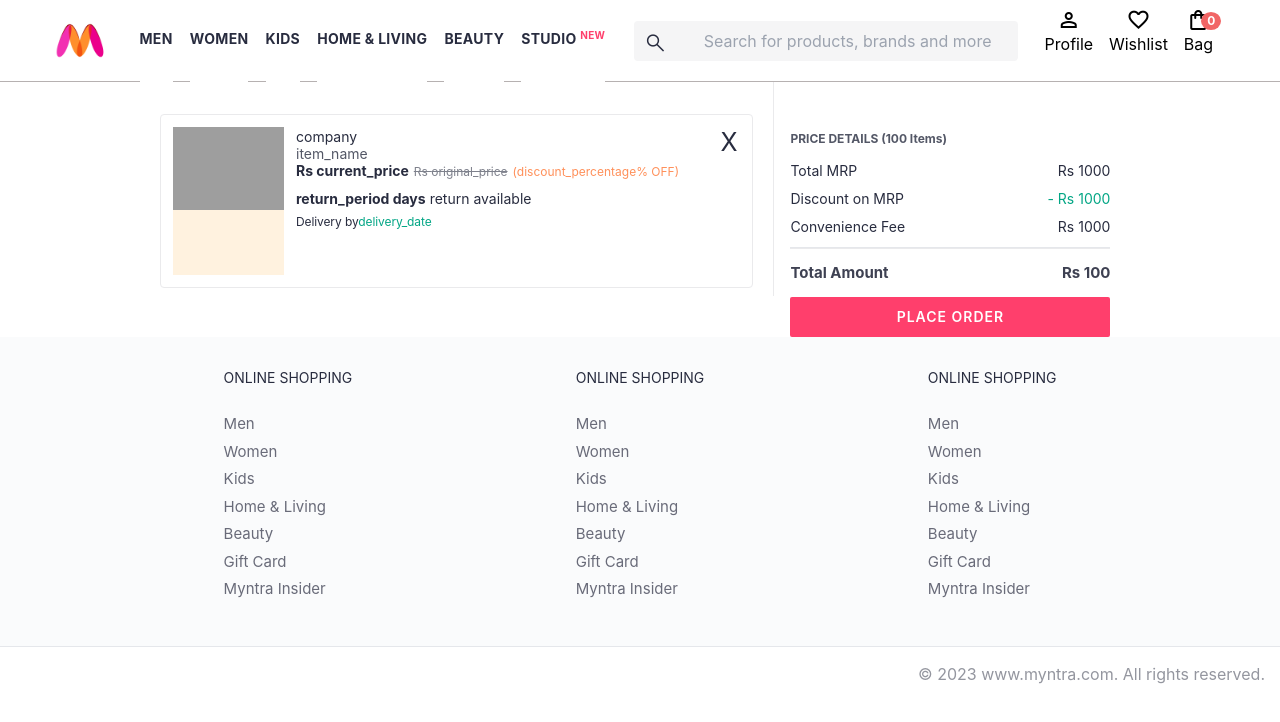
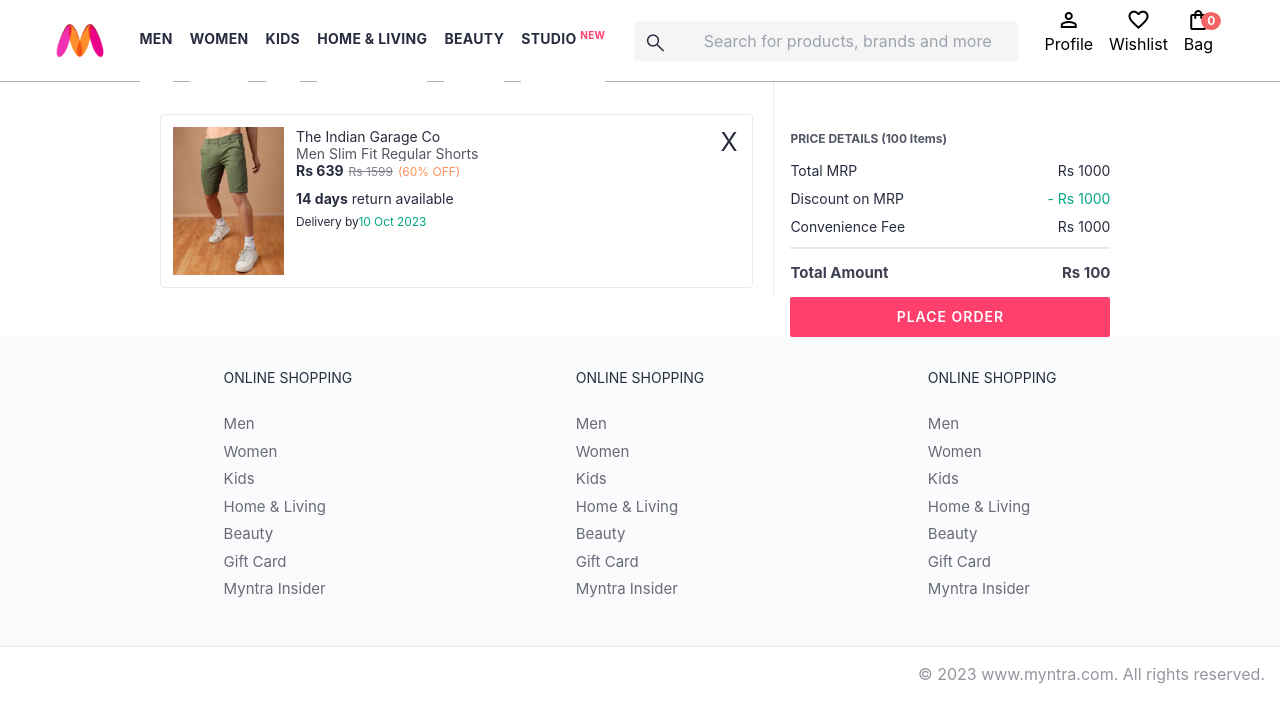
Before and after one commit to rahulkumarpahwa/myntra-react-project-front, a React (Vite) app: page /bag in a window 1280 px wide. Shown: the top 722 px of the page. Built offline with nearby package versions, Linux system fonts and the light colour scheme; grey boxes are pictures that could not be loaded.

Commit message:
created bag items, bag summary from bag component

```diff
--- a/src/components/Bag.jsx
+++ b/src/components/Bag.jsx
@@ -1,61 +1,25 @@
+import BagItems from "./BagItems.jsx";
+import BagSummary from "./BagSummary.jsx";
+
 const Bag = () => {
   return (
     <div className="bag-page">
-      <div className="bag-items-container">
-        <div className="bag-item-container">
-          <div className="item-left-part">
-            <img className="bag-item-img" src="../${image}" />
-          </div>
-          <div className="item-right-part">
-            <div className="company">{"company"}</div>
-            <div className="item-name">{"item_name"}</div>
-            <div className="price-container">
-              <span className="current-price">Rs {"current_price"}</span>
-              <span className="original-price">Rs {"original_price"}</span>
-              <span className="discount-percentage">
-                ({"discount_percentage"}% OFF)
-              </span>
-            </div>
-            <div className="return-period">
-              <span className="return-period-days">{"return_period"} days</span>{" "}
-              return available
-            </div>
-            <div className="delivery-details">
-              Delivery by
-              <span className="delivery-details-days">{"delivery_date"}</span>
-            </div>
-          </div>
-
-          <div className="remove-from-cart">X</div>
-        </div>
-      </div>
-      <div className="bag-summary">
-        <div className="bag-details-container">
-          <div className="price-header">PRICE DETAILS ({100} Items) </div>
-          <div className="price-item">
-            <span className="price-item-tag">Total MRP</span>
-            <span className="price-item-value">Rs {1000}</span>
-          </div>
-          <div className="price-item">
-            <span className="price-item-tag">Discount on MRP</span>
-            <span className="price-item-value priceDetail-base-discount">
-              - Rs {1000}
-            </span>
-          </div>
-          <div className="price-item">
-            <span className="price-item-tag">Convenience Fee</span>
-            <span className="price-item-value">Rs {1000}</span>
-          </div>
-          <hr />
-          <div className="price-footer">
-            <span className="price-item-tag">Total Amount</span>
-            <span className="price-item-value">Rs {100}</span>
-          </div>
-        </div>
-        <button className="btn-place-order">
-          <div className="css-xjhrni">PLACE ORDER</div>
-        </button>
-      </div>
+      <BagItems item={{
+      "id": "007",
+      "image": "images/7.jpg",
+      "company": "The Indian Garage Co",
+      "item_name": "Men Slim Fit Regular Shorts",
+      "original_price": 1599,
+      "current_price": 639,
+      "discount_percentage": 60,
+      "return_period": 14,
+      "delivery_date": "10 Oct 2023",
+      "rating": {
+        "stars": 4.2,
+        "count": 388
+      }
+    }} />
+      <BagSummary />
     </div>
   );
 };
--- /dev/null
+++ b/src/components/BagItems.jsx
@@ -0,0 +1,34 @@
+const bagItems = ({item}) => {
+  return (
+    <div className="bag-items-container">
+      <div className="bag-item-container">
+        <div className="item-left-part">
+          <img className="bag-item-img" src={item.image} />
+        </div>
+        <div className="item-right-part">
+          <div className="company">{item.company}</div>
+          <div className="item-name">{item.item_name}</div>
+          <div className="price-container">
+            <span className="current-price">Rs {item.current_price}</span>
+            <span className="original-price">Rs {item.original_price}</span>
+            <span className="discount-percentage">
+              ({item.discount_percentage}% OFF)
+            </span>
+          </div>
+          <div className="return-period">
+            <span className="return-period-days">{item.return_period} days</span>{" "}
+            return available
+          </div>
+          <div className="delivery-details">
+            Delivery by
+            <span className="delivery-details-days">{item.delivery_date}</span>
+          </div>
+        </div>
+
+        <div className="remove-from-cart" onClick={()=>{console.log("item removed from cart")}}>X</div>
+      </div>
+    </div>
+  );
+};
+
+export default bagItems;
--- /dev/null
+++ b/src/components/BagSummary.jsx
@@ -0,0 +1,32 @@
+const bagSummary = () => {
+  return (
+    <div className="bag-summary">
+      <div className="bag-details-container">
+        <div className="price-header">PRICE DETAILS ({100} Items) </div>
+        <div className="price-item">
+          <span className="price-item-tag">Total MRP</span>
+          <span className="price-item-value">Rs {1000}</span>
+        </div>
+        <div className="price-item">
+          <span className="price-item-tag">Discount on MRP</span>
+          <span className="price-item-value priceDetail-base-discount">
+            - Rs {1000}
+          </span>
+        </div>
+        <div className="price-item">
+          <span className="price-item-tag">Convenience Fee</span>
+          <span className="price-item-value">Rs {1000}</span>
+        </div>
+        <hr />
+        <div className="price-footer">
+          <span className="price-item-tag">Total Amount</span>
+          <span className="price-item-value">Rs {100}</span>
+        </div>
+      </div>
+      <button className="btn-place-order">
+        <div className="css-xjhrni">PLACE ORDER</div>
+      </button>
+    </div>
+  );
+};
+export default bagSummary;
```
